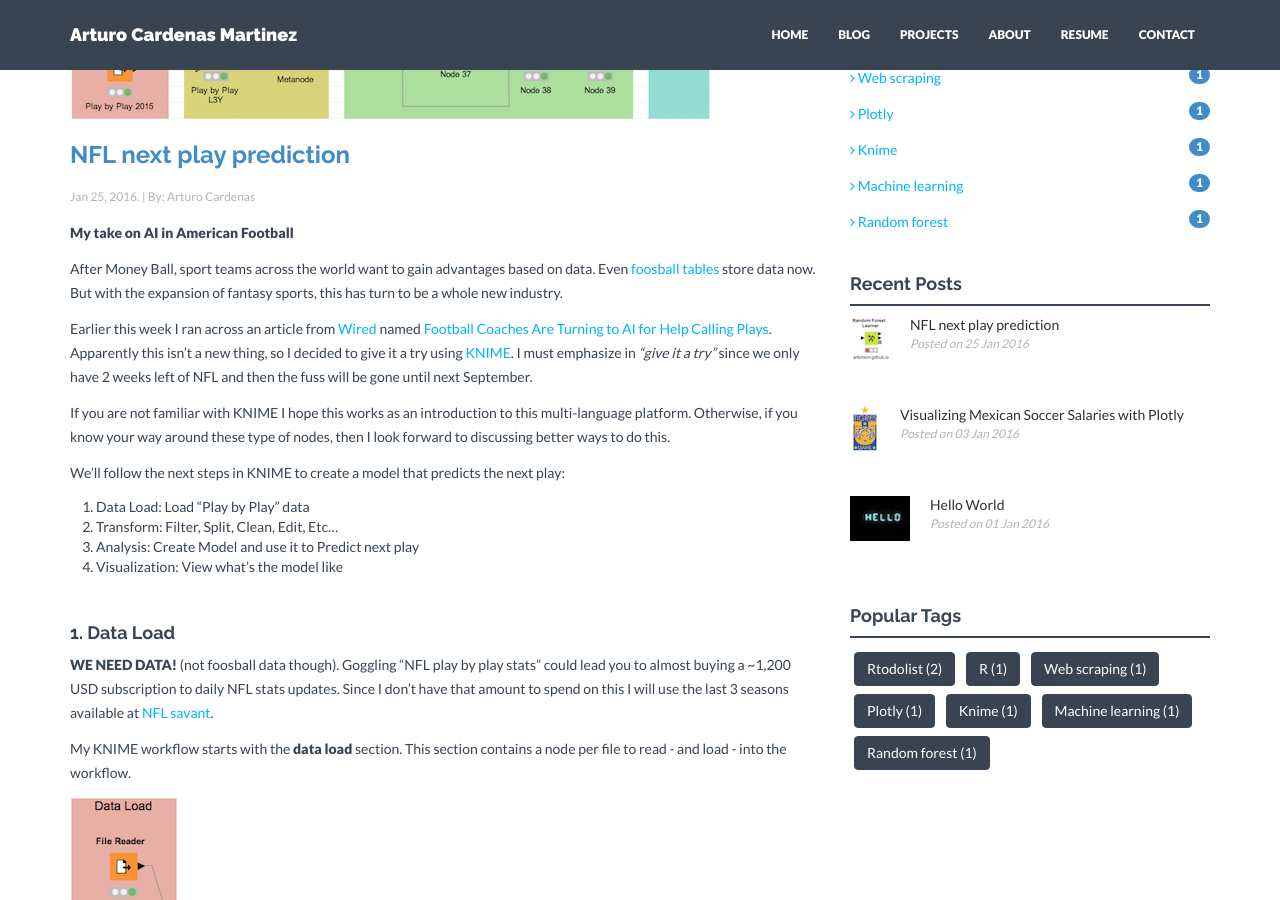
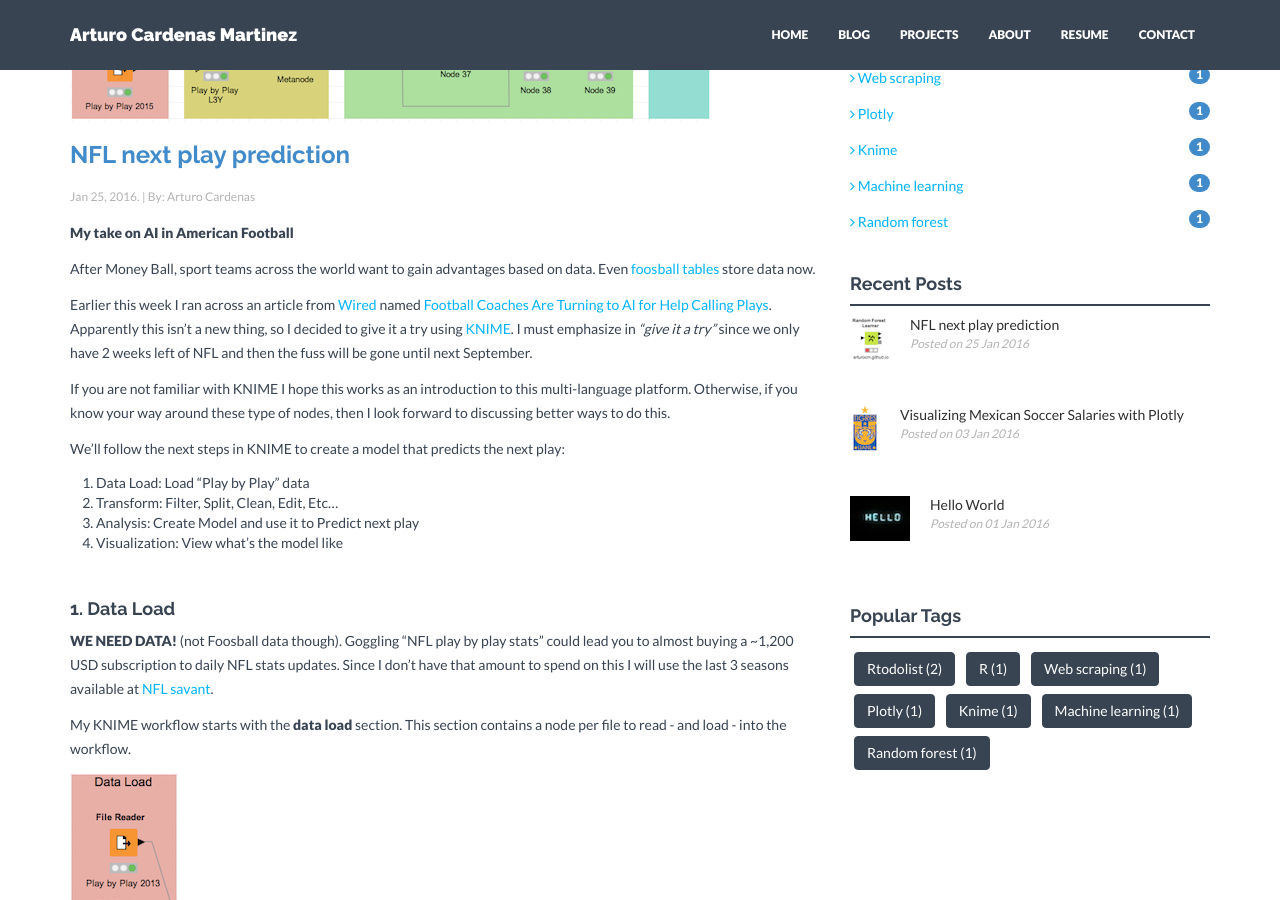
Before and after one commit to arturocm/arturocm.github.io, a Jekyll site: the page built from _posts/2016-01-25-nfl-next-play-prediction.md, in a window 1280 px wide and 900 px high, scrolled down 412 px. Built offline with Jekyll 4.4.1, drawn with Linux system fonts in a browser that asks for light colours; nearby versions of some CDN libraries.

Commit message:
anime post edit

```diff
--- a/_posts/2016-01-25-nfl-next-play-prediction.md
+++ b/_posts/2016-01-25-nfl-next-play-prediction.md
@@ -14,8 +14,7 @@ thumb: knime.png
 
 **My take on AI in American Football**
 
-After Money Ball, sport teams across the world want to gain advantages based on data. Even [foosball tables](http://digitalfoosball.com/) store data now. But with the expansion of fantasy sports, this has turn to be a whole new industry.
-
+After Money Ball, sport teams across the world want to gain advantages based on data. Even [foosball tables](http://digitalfoosball.com/) store data now.
 
 
 Earlier this week I ran across an article from [Wired](http://www.wired.com) named [Football Coaches Are Turning to AI for Help Calling Plays](http://www.wired.com/2016/01/football-coaches-are-turning-to-ai-for-help-calling-plays?utm_content=bufferc74f9&utm_medium=social&utm_source=linkedin.com&utm_campaign=buffer). Apparently this isn't a new thing, so I decided to give it a try using [KNIME](https://www.knime.org/). I must emphasize in *"give it a try"* since we only have 2 weeks left of NFL and then the fuss will be gone until next September.
@@ -38,7 +37,7 @@ We'll follow the next steps in KNIME to create a model that predicts the next pl
 ####1. Data Load
 
 
-**WE NEED DATA!** (not foosball data though). Goggling "NFL play by play stats" could lead you to almost buying a ~1,200 USD subscription to daily NFL stats updates. Since I don't have that amount to spend on this I will use the last 3 seasons available at [NFL savant](http://nflsavant.com/about.php).
+**WE NEED DATA!** (not Foosball data though). Goggling "NFL play by play stats" could lead you to almost buying a ~1,200 USD subscription to daily NFL stats updates. Since I don't have that amount to spend on this I will use the last 3 seasons available at [NFL savant](http://nflsavant.com/about.php).
 
 My KNIME workflow starts with the **data load** section. This section contains a node per file to read - and load - into the workflow.
 
--- a/_source/nfl-next-play-prediction/2016-01-25-nfl-next-play-prediction.Rmd
+++ b/_source/nfl-next-play-prediction/2016-01-25-nfl-next-play-prediction.Rmd
@@ -14,8 +14,7 @@ thumb: knime.png
 
 **My take on AI in American Football**
 
-After Money Ball, sport teams across the world want to gain advantages based on data. Even [foosball tables](http://digitalfoosball.com/) store data now. But with the expansion of fantasy sports, this has turn to be a whole new industry.
-
+After Money Ball, sport teams across the world want to gain advantages based on data. Even [foosball tables](http://digitalfoosball.com/) store data now.
 
 
 Earlier this week I ran across an article from [Wired](http://www.wired.com) named [Football Coaches Are Turning to AI for Help Calling Plays](http://www.wired.com/2016/01/football-coaches-are-turning-to-ai-for-help-calling-plays?utm_content=bufferc74f9&utm_medium=social&utm_source=linkedin.com&utm_campaign=buffer). Apparently this isn't a new thing, so I decided to give it a try using [KNIME](https://www.knime.org/). I must emphasize in *"give it a try"* since we only have 2 weeks left of NFL and then the fuss will be gone until next September.
@@ -38,7 +37,7 @@ We'll follow the next steps in KNIME to create a model that predicts the next pl
 ####1. Data Load
 
 
-**WE NEED DATA!** (not foosball data though). Goggling "NFL play by play stats" could lead you to almost buying a ~1,200 USD subscription to daily NFL stats updates. Since I don't have that amount to spend on this I will use the last 3 seasons available at [NFL savant](http://nflsavant.com/about.php).
+**WE NEED DATA!** (not Foosball data though). Goggling "NFL play by play stats" could lead you to almost buying a ~1,200 USD subscription to daily NFL stats updates. Since I don't have that amount to spend on this I will use the last 3 seasons available at [NFL savant](http://nflsavant.com/about.php).
 
 My KNIME workflow starts with the **data load** section. This section contains a node per file to read - and load - into the workflow.
 
```
Also changed, not shown: 1 other file.
